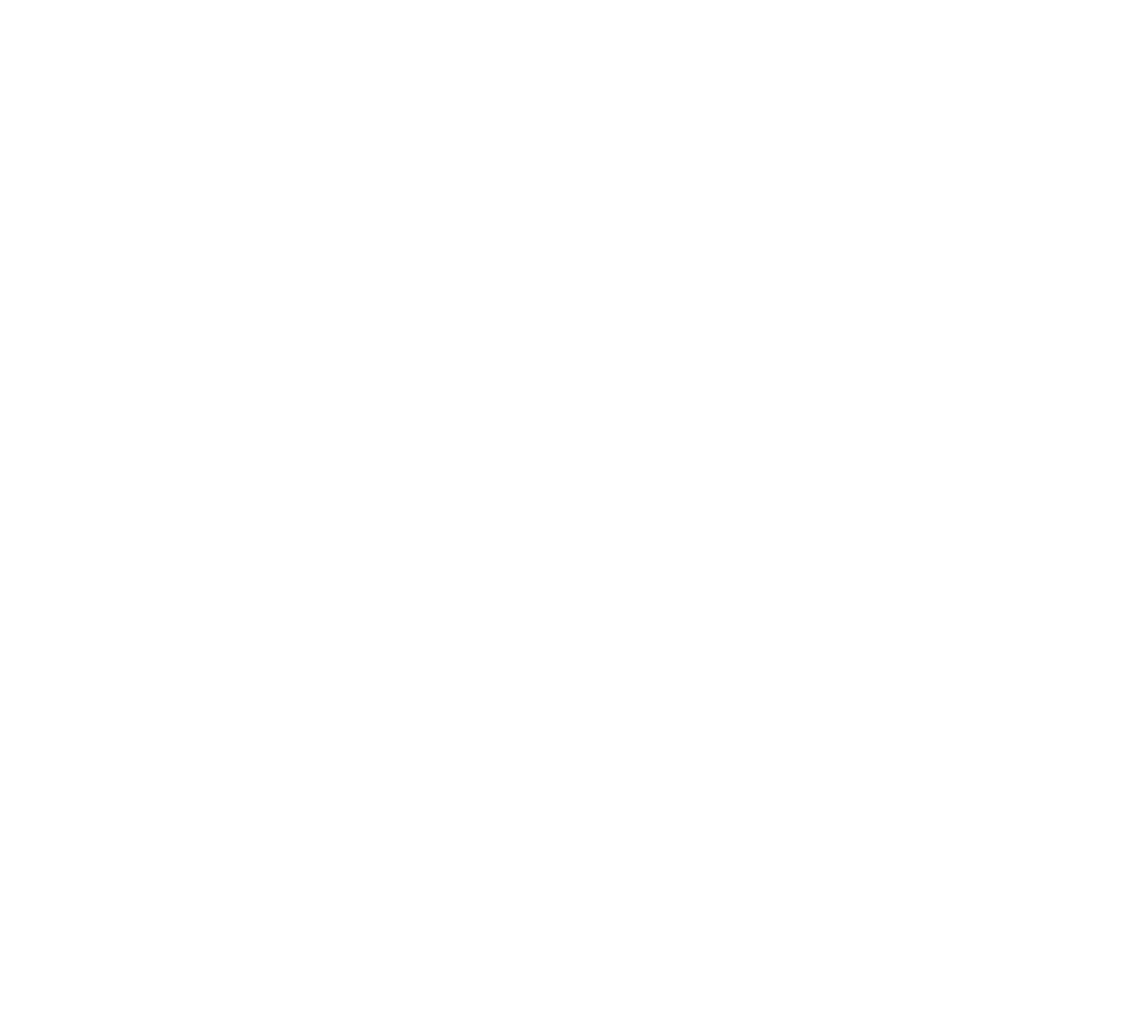
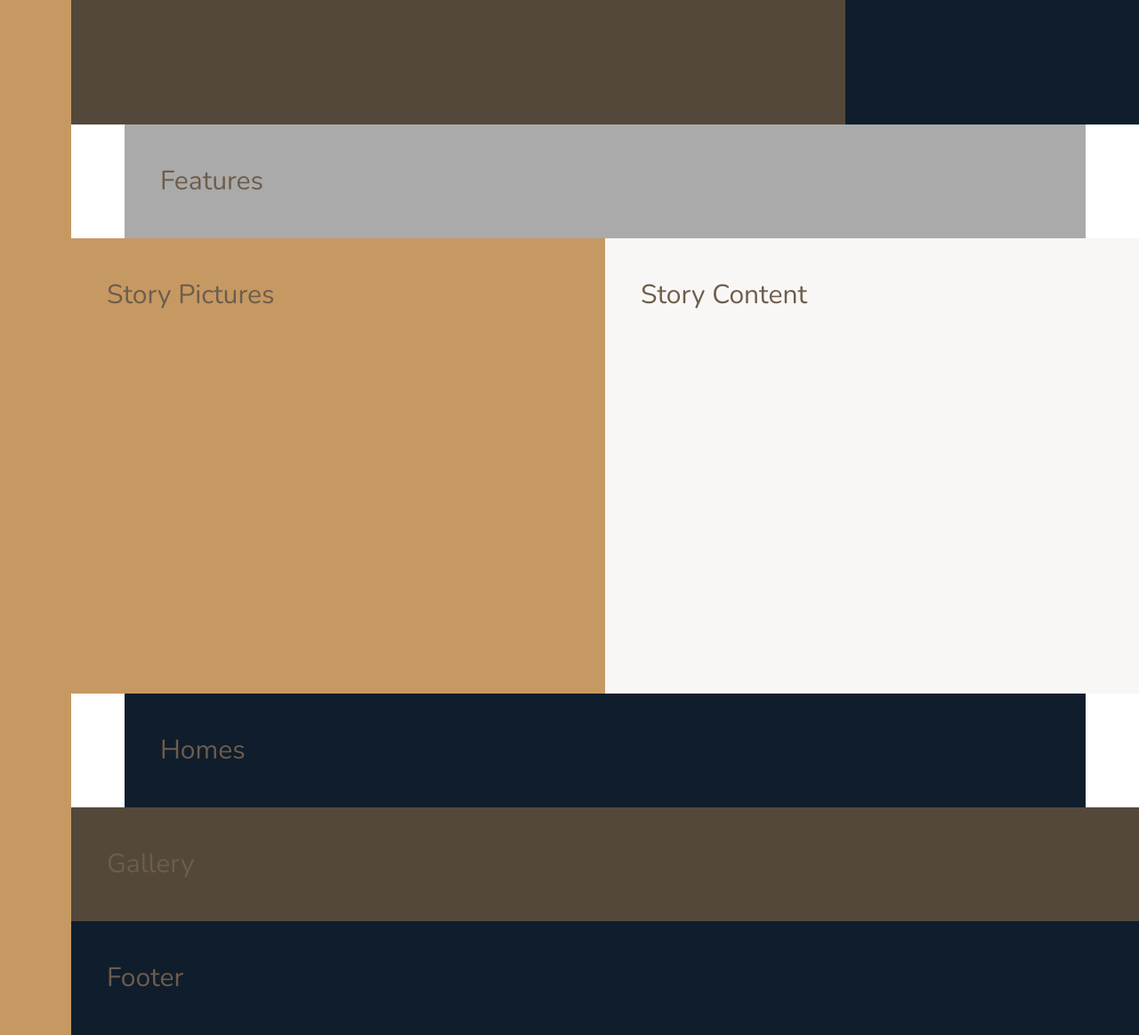
Before and after one commit to raja4net/nexter, a website: page index.html in a window 1280 px wide. Shown: the part 500-1664 px from the top of the page at 89% size. Before the commit the page ends 800 px from the top, so only its background shows below. Drawn offline with nearby package versions, Linux system fonts and the light colour scheme.

Commit message:
Overall layout done

```diff
--- a/index.html
+++ b/index.html
@@ -13,6 +13,32 @@
         <title>nexter &mdash; your home, your freedom</title>
     </head>
     <body class="container">
-        TEST TEXT
+        <div class="sidebar">
+            Sidebar
+        </div>
+        <header class="header">
+            Header
+        </header>
+        <div class="realtors">
+            Realtors
+        </div>
+        <section class="features">
+            Features
+        </section>
+        <div class="story__pictures">
+            Story Pictures
+        </div>
+        <div class="story__content">
+            Story Content
+        </div>
+        <section class="homes">
+            Homes
+        </section>
+        <section class="gallery">
+            Gallery
+        </section>
+        <footer class="footer">
+            Footer
+        </footer>
     </body>
 </html>
--- a/sass/_base.scss
+++ b/sass/_base.scss
@@ -33,3 +33,15 @@ body {
     color: $color-grey-dark-2;
     line-height: 1.6;
 }
+
+.container {
+    display:grid;
+    grid-template-rows: 80vh min-content 40vw repeat(3,min-content);
+    grid-template-columns: [sidebar-start] 8rem [sidebar-end full-start] minmax(6rem,1fr) [center-start]
+    repeat(8, [col-start] minmax(min-content,14rem) [col-end]) [center-end] minmax(6rem,1fr) [full-end]; // 1140width/8col = 142.5, so approx. 14rem
+
+    & > * {
+        font-size: 3rem;
+        padding:40px;
+    }
+}
--- a/sass/_features.scss
+++ b/sass/_features.scss
@@ -0,0 +1,4 @@
+.features {
+    background-color: $color-grey-light-2;
+    grid-column:center-start / center-end;
+}
--- a/sass/_footer.scss
+++ b/sass/_footer.scss
@@ -0,0 +1,4 @@
+.footer {
+    background-color: $color-secondary;
+    grid-column: full-start / full-end;
+}
--- a/sass/_gallery.scss
+++ b/sass/_gallery.scss
@@ -0,0 +1,4 @@
+.gallery {
+    background-color: $color-grey-dark-1;
+    grid-column: full-start / full-end;
+}
--- a/sass/_header.scss
+++ b/sass/_header.scss
@@ -0,0 +1,4 @@
+.header {
+    background-color: $color-grey-dark-1;
+    grid-column: full-start / col-end 6;
+}
--- a/sass/_homes.scss
+++ b/sass/_homes.scss
@@ -0,0 +1,4 @@
+.homes {
+    background-color: $color-secondary;
+    grid-column: center-start / center-end;
+}
--- a/sass/_realtors.scss
+++ b/sass/_realtors.scss
@@ -0,0 +1,4 @@
+.realtors {
+    background-color: $color-secondary;
+    grid-column: col-start 7 / full-end;
+}
--- a/sass/_sidebar.scss
+++ b/sass/_sidebar.scss
@@ -0,0 +1,5 @@
+.sidebar {
+    background-color: $color-primary;
+    grid-row: 1 / -1;
+    grid-column: sidebar-start / sidebar-end;
+}
--- a/sass/_story.scss
+++ b/sass/_story.scss
@@ -0,0 +1,12 @@
+.story {
+
+    &__pictures {
+        background-color: $color-primary;
+        grid-column: full-start / col-end 4;
+    }
+
+    &__content {
+        background-color: $color-grey-light-1;
+        grid-column: col-start 5 / full-end;
+    }
+}
```
Also changed, not shown: css/style.css.
